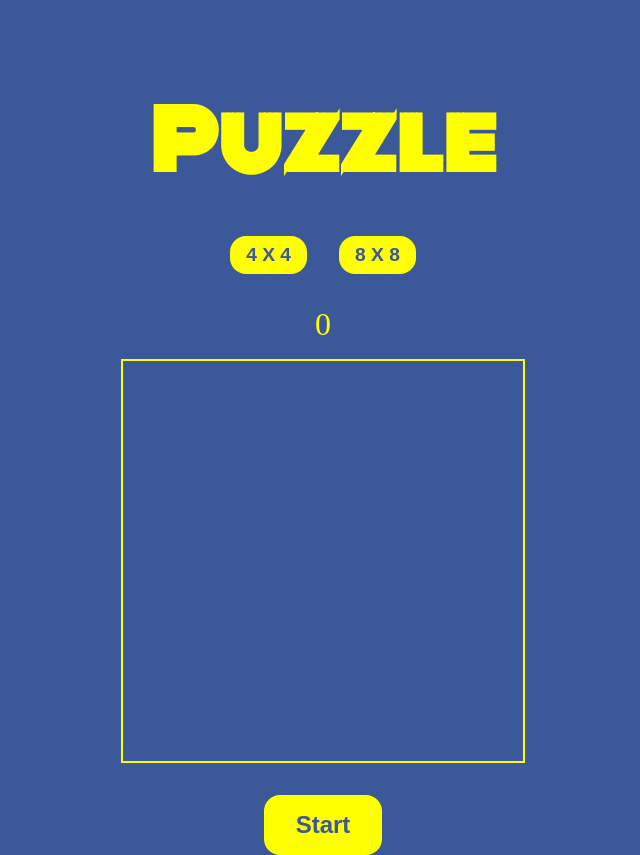
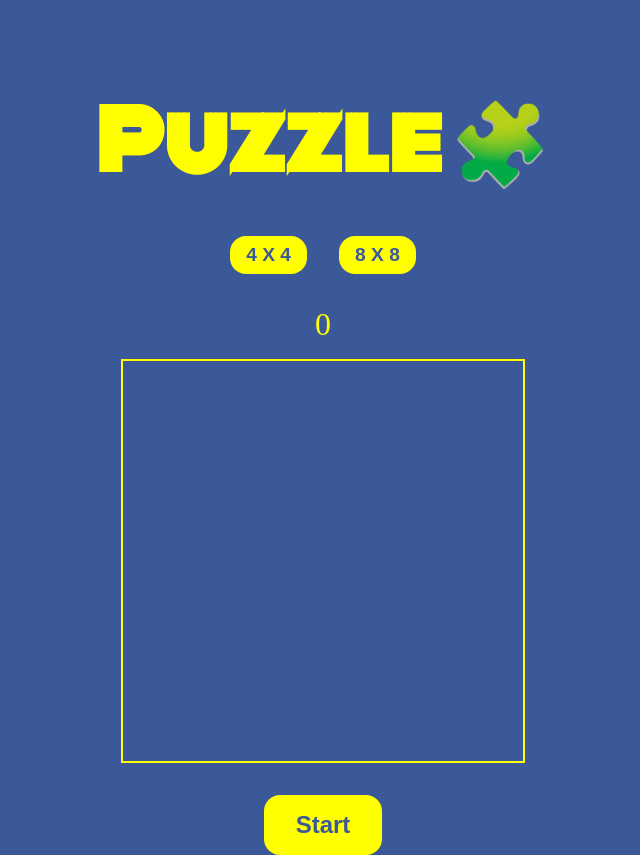
Before and after one commit to Sophia9156/mini-game-puzzle, a plain HTML site: page index.html in a window 1280 px wide. Shown: the whole page, without its empty margins (317-957 px from the left). Drawn offline with Linux system fonts and the light colour scheme.

Commit message:
favicon 추가

```diff
--- a/index.html
+++ b/index.html
@@ -5,11 +5,12 @@
   <meta http-equiv="X-UA-Compatible" content="IE=edge">
   <meta name="viewport" content="width=device-width, initial-scale=1.0">
   <title>Puzzle</title>
+  <link rel="shortcut icon" href="favicon.ico" type="image/x-icon">
   <link rel="stylesheet" href="style.css" />
   <script defer src="main.js"></script>
 </head>
 <body>
-  <h1>Puzzle</h1>
+  <h1>Puzzle 🧩</h1>
   <div class="wrap-all">
 
     <ul class="select-size">
```
Also changed, not shown: favicon.ico (added).
